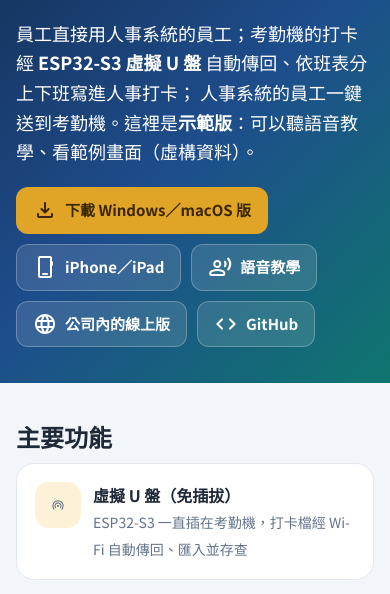
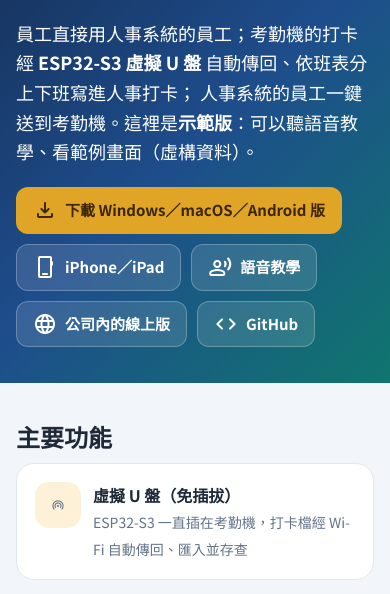
Before and after one commit to achir1015/zms-attendance, a plain HTML site: page docs/index.html in a window 390 px wide. Shown: the part 192-786 px from the top of the page. Drawn offline with nearby package versions, Linux system fonts and the light colour scheme.

Commit message:
Android 版：建置腳本、README 與示範網站說明
- tools/build_android.sh（簽章金鑰 android/ 不進 git）
- README：iPhone／iPad／Android App、手機版建置與開發預覽
- 示範網站：Android 下載說明

Co-Authored-By: Claude Opus 5.5 <noreply@anthropic.com>

```diff
--- a/docs/index.html
+++ b/docs/index.html
@@ -121,7 +121,7 @@ footer{padding:30px 0 40px;color:var(--muted);font-size:14px}
     <p class="lead">員工直接用人事系統的員工；考勤機的打卡經 <b>ESP32-S3 虛擬 U 盤</b> 自動傳回、依班表分上下班寫進人事打卡；
       人事系統的員工一鍵送到考勤機。這裡是<b>示範版</b>：可以聽語音教學、看範例畫面（虛構資料）。</p>
     <div class="btns">
-      <a class="btn gold" href="https://github.com/achir1015/zms-attendance/releases/latest"><span class="ms">download</span>下載 Windows／macOS 版</a>
+      <a class="btn gold" href="https://github.com/achir1015/zms-attendance/releases/latest"><span class="ms">download</span>下載 Windows／macOS／Android 版</a>
       <a class="btn ghost" href="ios/"><span class="ms">phone_iphone</span>iPhone／iPad</a>
       <a class="btn ghost" href="#lessons"><span class="ms">record_voice_over</span>語音教學</a>
       <a class="btn ghost" href="#online"><span class="ms">language</span>公司內的線上版</a>
@@ -200,6 +200,7 @@ footer{padding:30px 0 40px;color:var(--muted);font-size:14px}
         <tr><th>Windows 10／11</th><td><code>ZMSAttendance-Setup-&lt;版本&gt;.exe</code>（SmartScreen 請按「其他資訊」→「仍要執行」）</td></tr>
         <tr><th>macOS 11 以上</th><td><code>ZMSAttendance-&lt;版本&gt;-mac.dmg</code>（已經 Apple 公證）</td></tr>
         <tr><th>iPhone／iPad</th><td>用 Safari 開 <a href="ios/">安裝頁</a>（內部測試版，限已登記的裝置）；公司電腦的考勤系統打開「手機 App 連線」，相機掃 QR Code 即可連線</td></tr>
+        <tr><th>Android 7.0 以上</th><td><code>ZMSAttendance-&lt;版本&gt;-android.apk</code>（手機下載安裝；連線方式同 iPhone）</td></tr>
         <tr><th>虛擬 U 盤韌體</th><td><code>vusb_esp32s3-&lt;版本&gt;.bin</code>（第一次燒錄用；之後由系統無線更新）</td></tr>
       </table>
       <p class="note">請先安裝 <a href="https://github.com/achir1015/zms-general-hr">資料助秘之一般公司人事薪資差勤</a>。</p>
```
Also changed, not shown: 3 other files.
